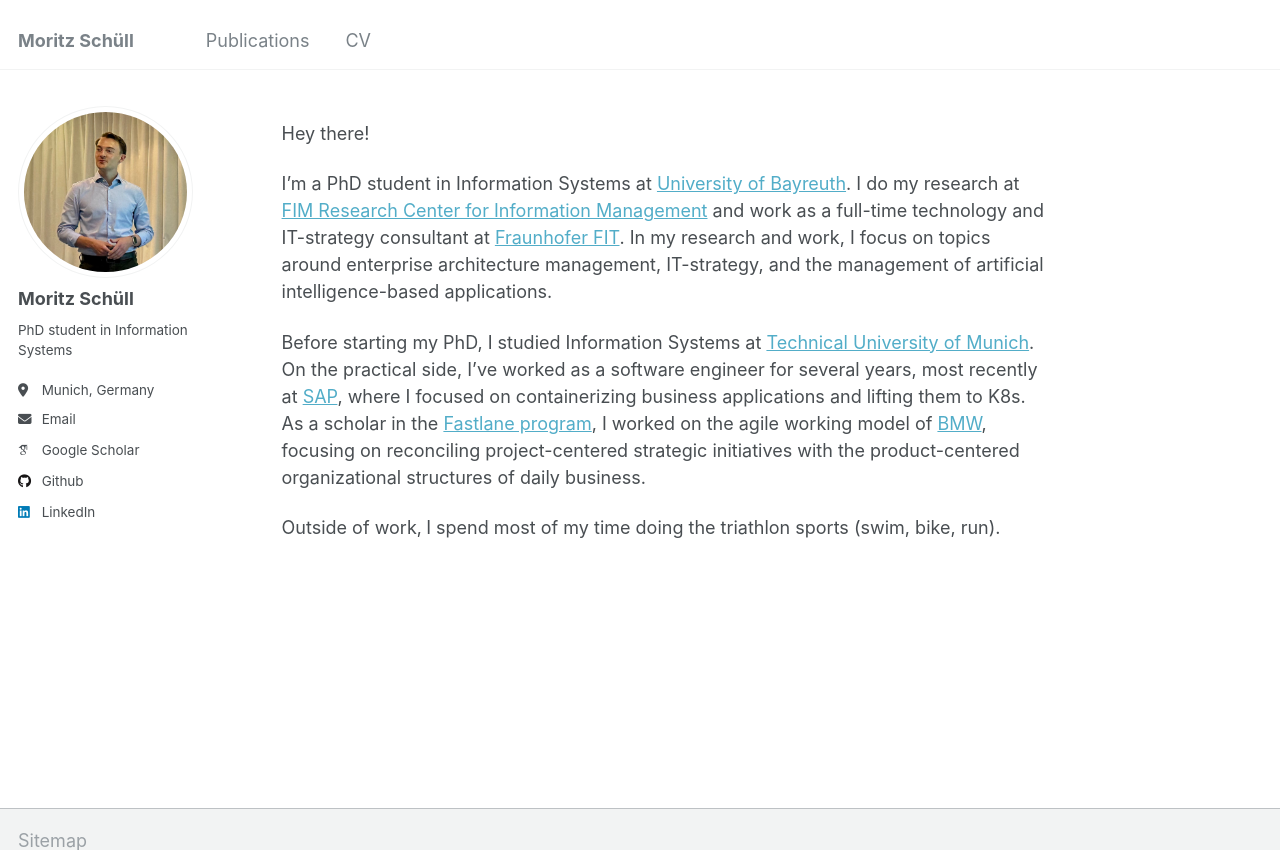
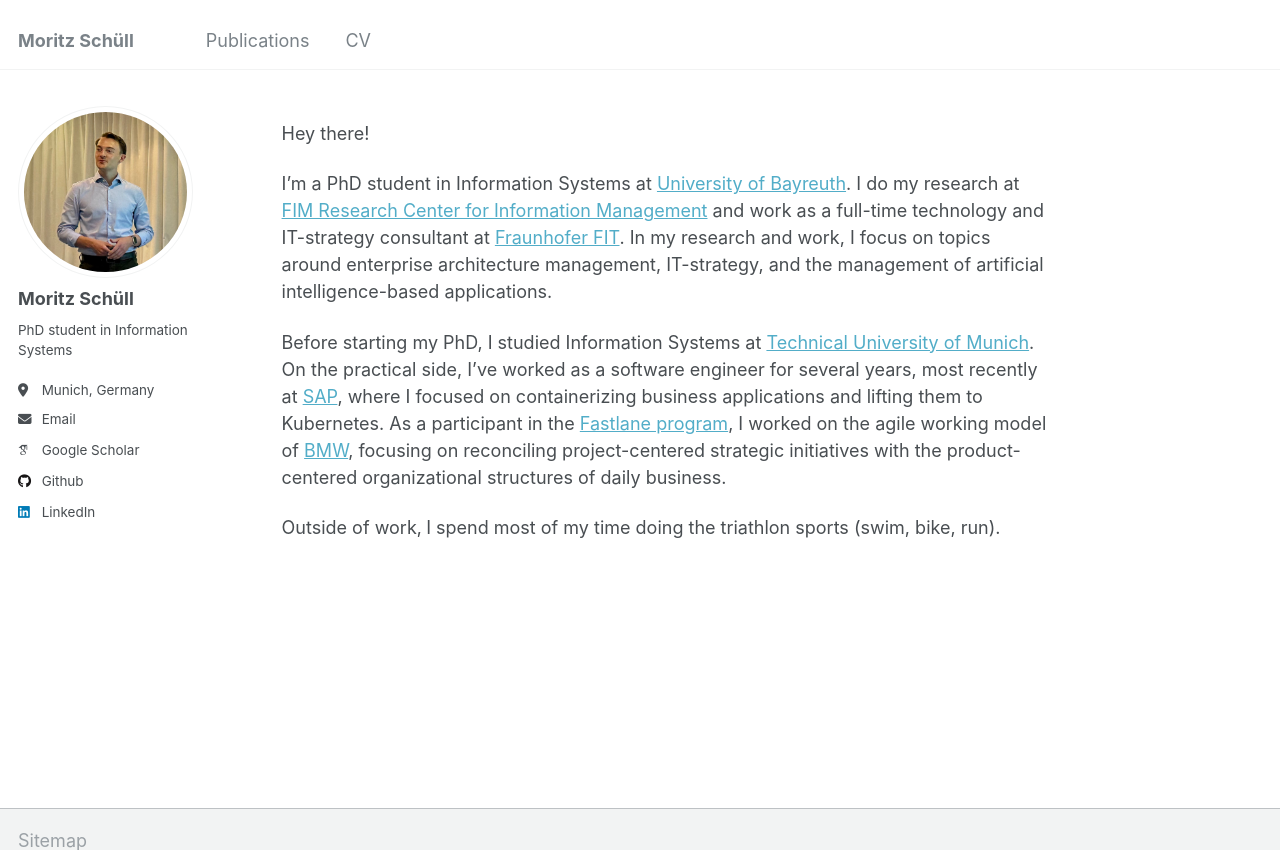
Before and after one commit to moritzschuell/moritzschuell.github.io, a Jekyll site: the page built from _pages/about.md, in a window 1280 px wide and 972 px high, cut to the strip 0-850 px from the top of the window. Built offline with Jekyll 4.4.1, drawn with Linux system fonts in a browser that asks for light colours; some web fonts are replaced.

Commit message:
adjust wording

```diff
--- a/_pages/about.md
+++ b/_pages/about.md
@@ -11,6 +11,6 @@ Hey there!
 
 I'm a PhD student in Information Systems at [University of Bayreuth](https://www.wi.uni-bayreuth.de/de/index.html). I do my research at [FIM Research Center for Information Management](https://www.fim-rc.de/wiss_mitarbeitende/moritz-schuell/) and work as a full-time technology and IT-strategy consultant at [Fraunhofer FIT](https://www.wi.fit.fraunhofer.de). In my research and work, I focus on topics around enterprise architecture management, IT-strategy, and the management of artificial intelligence-based applications.
 
-Before starting my PhD, I studied Information Systems at [Technical University of Munich](https://www.cit.tum.de/cit/startseite/). On the practical side, I've worked as a software engineer for several years, most recently at [SAP](https://www.sap.com), where I focused on containerizing business applications and lifting them to K8s. As a scholar in the [Fastlane program](https://www.bmwgroup.jobs/de/en/students/entry-programmes/masters-programme.html), I worked on the agile working model of [BMW](http://bmw.de), focusing on reconciling project-centered strategic initiatives with the product-centered organizational structures of daily business.
+Before starting my PhD, I studied Information Systems at [Technical University of Munich](https://www.cit.tum.de/cit/startseite/). On the practical side, I've worked as a software engineer for several years, most recently at [SAP](https://www.sap.com), where I focused on containerizing business applications and lifting them to Kubernetes. As a participant in the [Fastlane program](https://www.bmwgroup.jobs/de/en/students/entry-programmes/masters-programme.html), I worked on the agile working model of [BMW](http://bmw.de), focusing on reconciling project-centered strategic initiatives with the product-centered organizational structures of daily business.
 
 Outside of work‚ I spend most of my time doing the triathlon sports (swim, bike, run).
```
